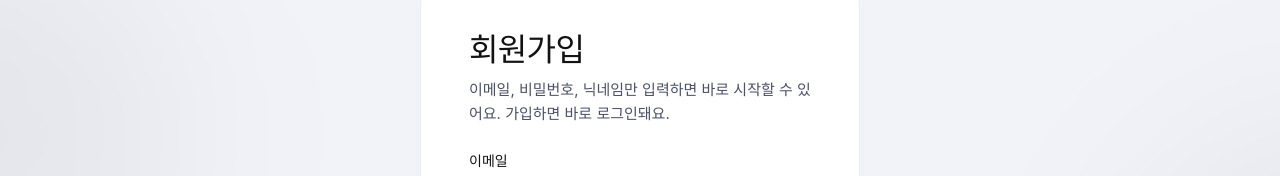
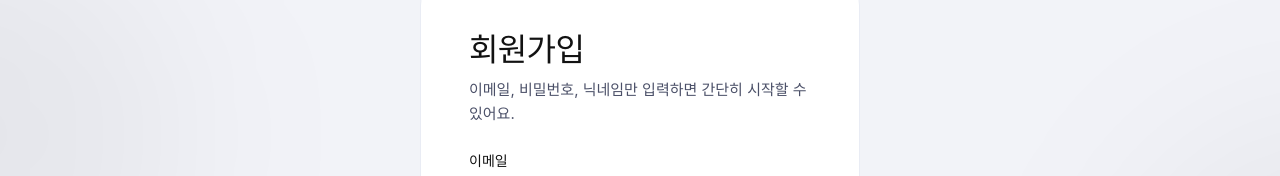
Before and after one commit to kite-pp/ReciPick, a React (Vite) app: page /signup in a window 1280 px wide. Shown: the part 155-331 px from the top of the page. Built offline with nearby package versions, Linux system fonts and the light colour scheme; no server answers; a web font is replaced by a local one.

Commit message:
fix: 회원가입 안내 문구를 이메일 인증 설정과 무관하게 수정

```diff
--- a/src/pages/SignupPage.jsx
+++ b/src/pages/SignupPage.jsx
@@ -77,7 +77,7 @@ function SignupPage() {
             회원가입
           </h1>
           <p className={styles.subtitle}>
-            이메일, 비밀번호, 닉네임만 입력하면 바로 시작할 수 있어요. 가입하면 바로 로그인돼요.
+            이메일, 비밀번호, 닉네임만 입력하면 간단히 시작할 수 있어요.
           </p>
         </header>
 
```
